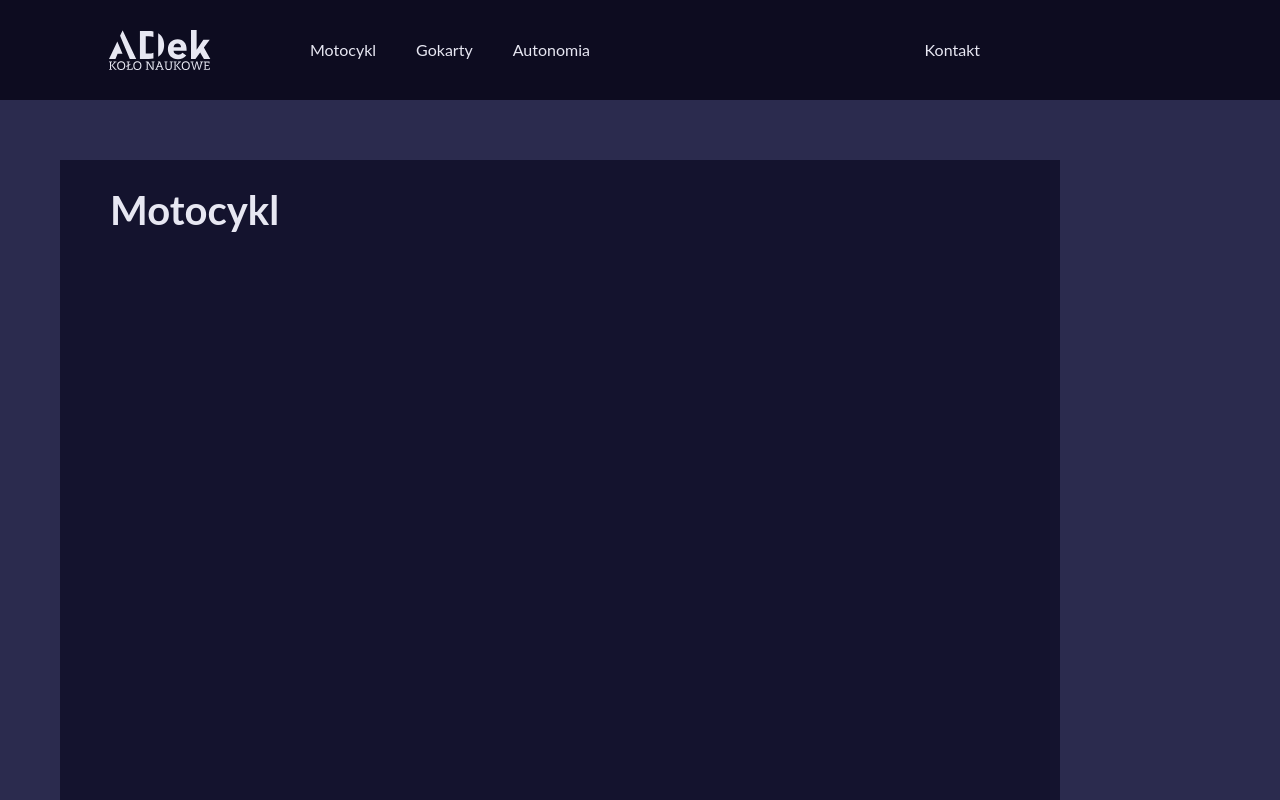
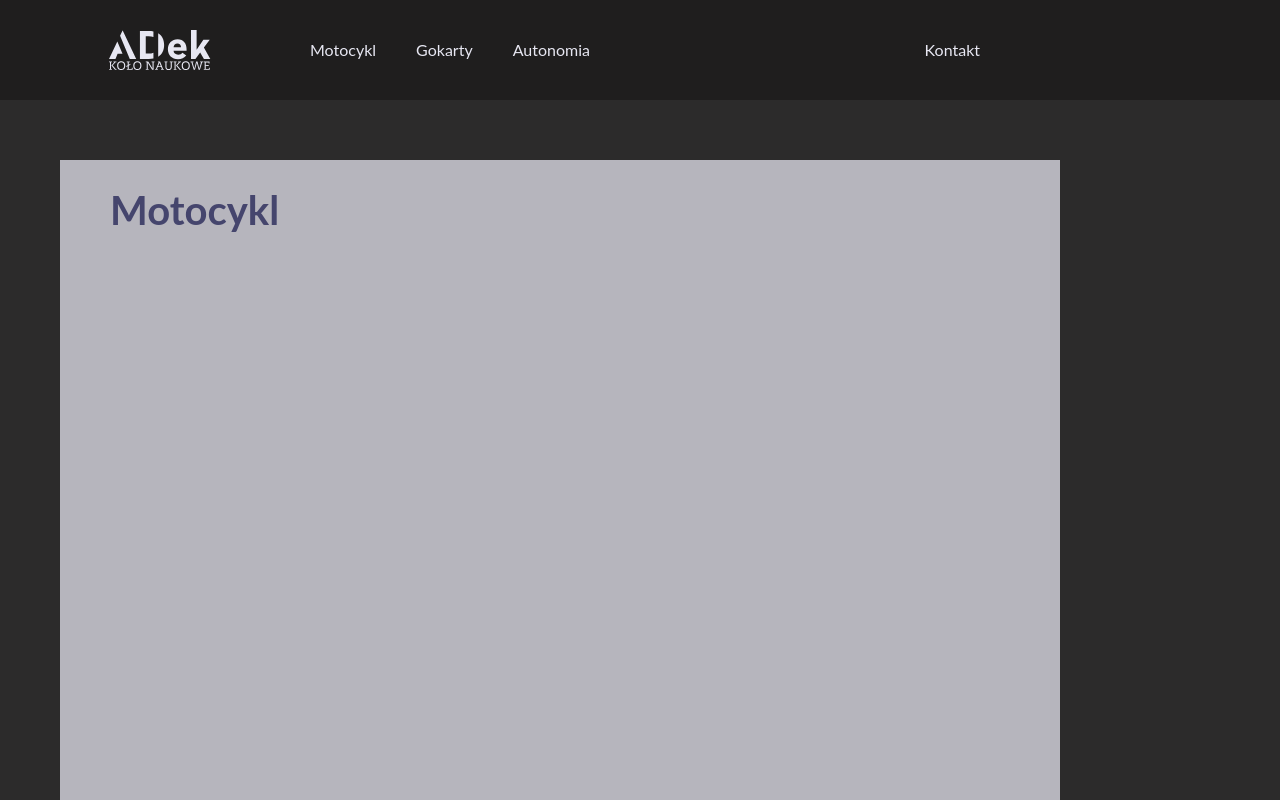
Before and after one commit to Dallis0/ADek-Project, a plain HTML site: page rootfolder/index.html in a window 1280 px wide. Shown: the top 800 px of the page. Drawn offline with Linux system fonts and the light colour scheme.

Commit message:
update kolorystyki

```diff
--- a/rootfolder/style.css
+++ b/rootfolder/style.css
@@ -5,14 +5,14 @@
 }
 
 body {
-  background-color:#2b2b4e;
+  background-color:#2c2b2b;
 }
 
 nav {
 
   width: 100%;
   height: 100px;
-  background-color: #0d0c20;
+  background-color: #1f1e1e;
 }
 
 .wrapper {
@@ -59,7 +59,7 @@ ul li a {
 }
 
 ul li a:hover {
-  color: #d0cddb;
+  color: #b6acd8;
   /*background-color: #2b2b4e;*/
 }
 
@@ -80,12 +80,12 @@ ul li a:hover {
   margin-bottom: 50px;
   width:1000px;
   height:1000px;
-  background-color: #14132e;
+  background-color: #b6b5bd;
 }
 
 .box h2 {
   font-size: 40px;
-  color: #e7e7f2;
+  color: #45456d;
   text-indent:50px;
   line-height: 100px;
 }
```
